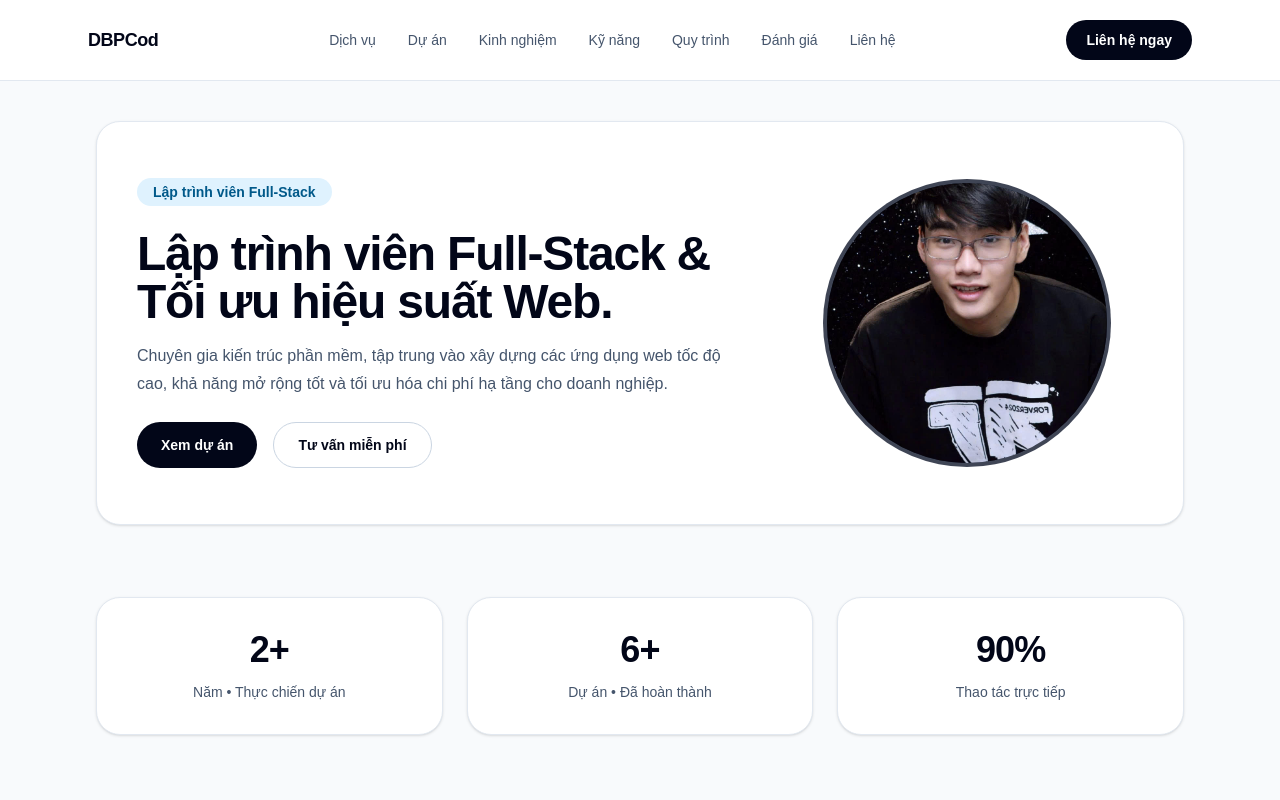
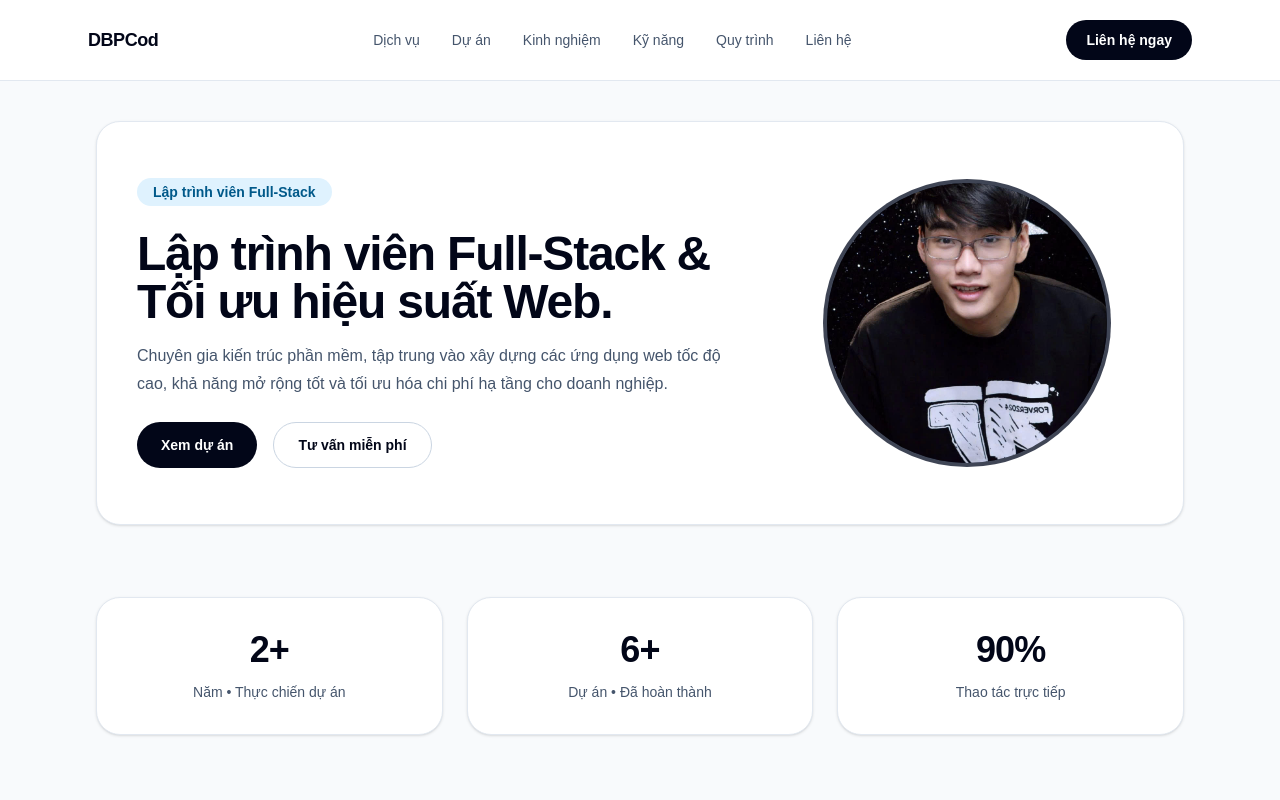
Before and after one commit to DBPCod/Portfolio, a Next.js app in the folder portfolio/: page /dashboard in a window 1280 px wide. Shown: the top 800 px of the page. Built offline with nearby package versions, Linux system fonts and the light colour scheme.

Commit message:
fix: thêm đường dẫn động

```diff
--- a/portfolio/app/dashboard/_components/Header.tsx
+++ b/portfolio/app/dashboard/_components/Header.tsx
@@ -12,10 +12,10 @@ export default function Header() {
         <nav className="hidden items-center gap-8 text-sm font-medium text-slate-600 md:flex">
           <a href="#" className="transition hover:text-slate-950">Dịch vụ</a>
           <a href="#projects" className="transition hover:text-slate-950">Dự án</a>
-          <a href="#" className="transition hover:text-slate-950">Kinh nghiệm</a>
+          <a href="#projectOverview" className="transition hover:text-slate-950">Kinh nghiệm</a>
           <a href="#skills" className="transition hover:text-slate-950">Kỹ năng</a>
           <a href="#process" className="transition hover:text-slate-950">Quy trình</a>
-          <a href="#" className="transition hover:text-slate-950">Đánh giá</a>
+          {/* <a href="#" className="transition hover:text-slate-950">Đánh giá</a> */}
           <a href="#contact" className="transition hover:text-slate-950">Liên hệ</a>
         </nav>
         <a
--- a/portfolio/libs/components/ProjectOverview/ProjectOverview.tsx
+++ b/portfolio/libs/components/ProjectOverview/ProjectOverview.tsx
@@ -38,6 +38,7 @@ export default function ProjectOverview({ items }: ProjectOverviewProps) {
 
   return (
     <motion.section
+      id="projectOverview"
       ref={ref}
       className="mt-12 grid gap-6 md:grid-cols-3"
       initial="hidden"
```
